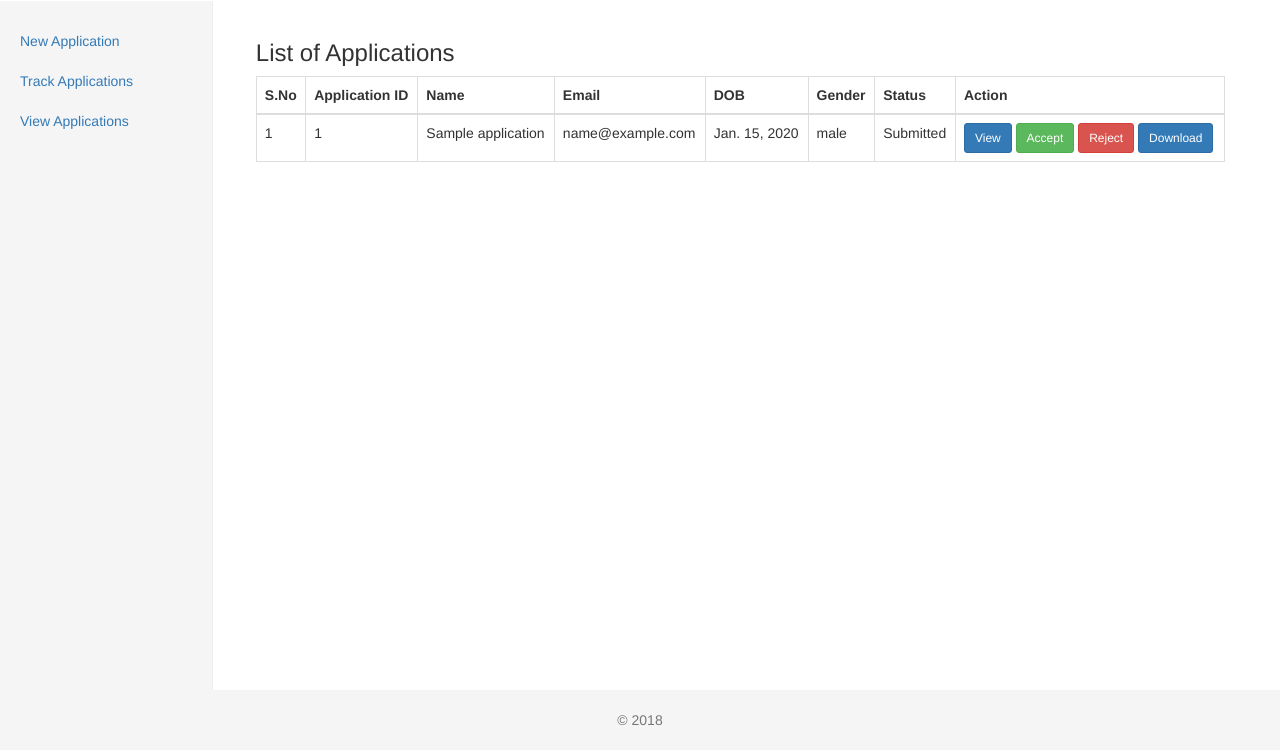
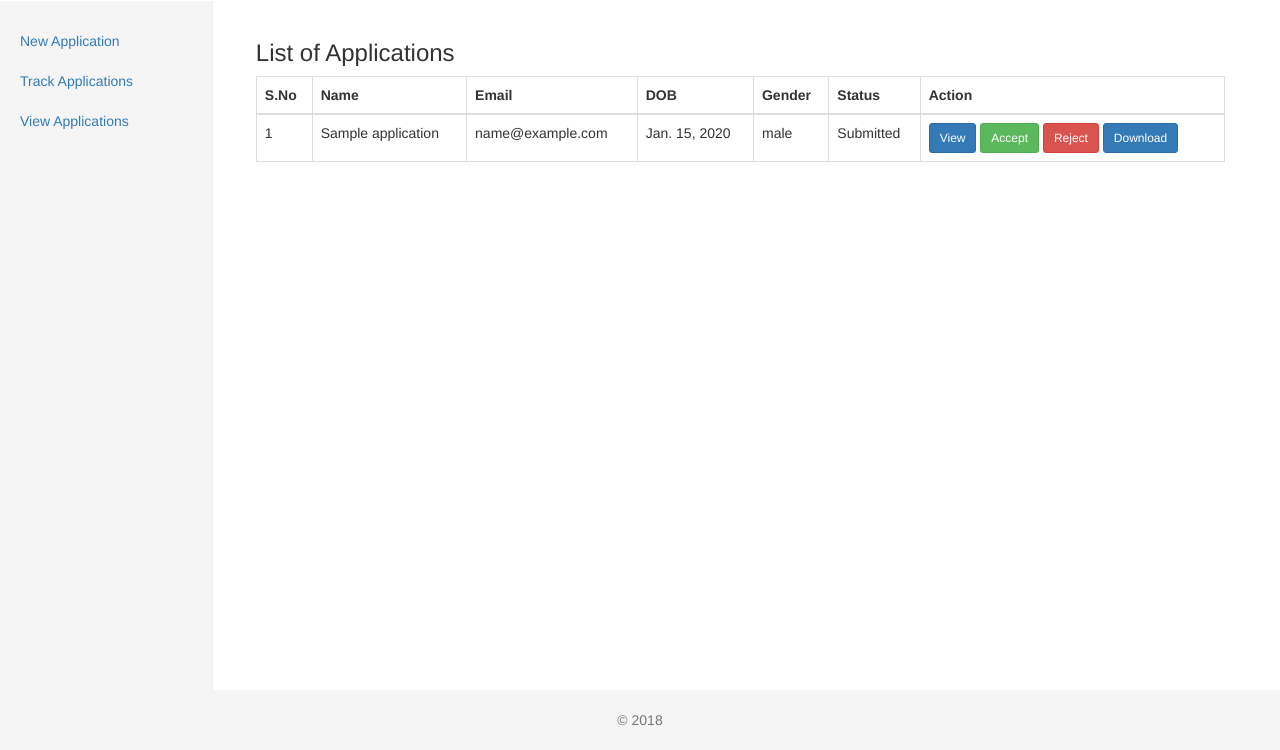
Before and after one commit to AjayDhas13/recruit, a Django app: page /controlpanel/ in a window 1280 px wide. Shown: the part 50-800 px from the top of the page. Run offline with Django 3.2, Linux system fonts and the light colour scheme; a user stored in the database is signed in; tables that the repository leaves empty hold one stand-in row (values such as "Sample post"); some libraries are stand-ins or nearby versions.

```diff
--- a/recruit/controlpanel/forms.py
+++ b/recruit/controlpanel/forms.py
@@ -5,8 +5,9 @@ from django import forms
 class ApplicationForm(ModelForm):
 	class Meta:
 		model = Applications
-		fields = ["name", "email", "date_of_birth", "gender", "education", "profile"]
+		fields = ["ref_id", "name", "email", "date_of_birth", "gender", "education", "profile"]
 		widgets = {
+		    'ref_id': forms.TextInput(attrs={'class': 'form-control', 'readonly': True}),
 		    'name': forms.TextInput(attrs={'class': 'form-control', 'readonly': True}),
 		    'email': forms.TextInput(attrs={'class': 'form-control', 'readonly': True}),
 		    'date_of_birth': forms.TextInput(attrs={'class': 'form-control', 'readonly': True}),
--- a/recruit/templates/controlpanel/list.html
+++ b/recruit/templates/controlpanel/list.html
@@ -7,7 +7,6 @@
 		<thead>
 			<tr>
 				<th>S.No</th>
-				<th>Application ID</th>
 				<th>Name</th>
 				<th>Email</th>
 				<th>DOB</th>
@@ -20,7 +19,6 @@
 			{% for itm in applicationList %}
 			<tr>
 				<td>{{forloop.counter}}</td>
-				<td>{{itm.ref_id}}</td>
 				<td>{{itm.name}}</td>
 				<td>{{itm.email}}</td>
 				<td>{{itm.date_of_birth}}</td>
```
